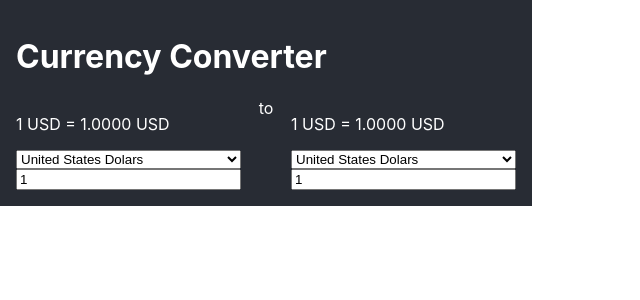
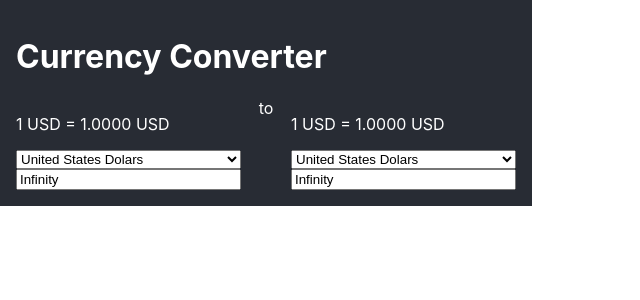
Before and after one commit to simondell/test-artfinder, a React (Create React App) app: page / in a window 1280 px wide. Shown: the top 300 px of the page, without its empty margins (0-640 px from the left). Built offline with nearby package versions, Linux system fonts and the light colour scheme.

Commit message:
Pretty close to converting correctly

```diff
--- a/src/App.tsx
+++ b/src/App.tsx
@@ -1,7 +1,8 @@
 import React from 'react';
 import AmountBoard from './Amounts/AmountBoard';
 import RatesContext, {
-  Rate
+  getRate,
+  Rate,
 } from './Rates/RatesContext'
 import './App.css';
 
@@ -67,25 +68,61 @@ function setRates (rates: Rate[]): RatesAction {
   }
 }
 
-export function manageAmounts (state: ConverterState, action: AmountsAction): Amount[] {
+export function manageAmounts (state: ConverterState, action: AmountsAction): ConverterState {
+  const {
+    amounts,
+    rates,
+  } = state
+
   const { index } = action
-  const { amounts } = state
 
   switch (action.type) {
     case AmountsActionTypes.SET_CURRENCY: {
-      const { denomination = amounts[index].denomination } = action;
-      const newAmount =  set<Amount>('denomination', denomination, amounts[index]);
-      return updateAt<Amount>(index, newAmount, amounts);
+      const {
+        denomination: previousDenomenation,
+        value: previousValue,
+      } = amounts[index]
+      const { denomination = previousDenomenation } = action;
+
+      const previousRate = getRate(previousDenomenation, rates);
+      const denominationRate = getRate(denomination, rates);
+      const ratio = denominationRate / previousRate;
+      const value = previousValue * ratio
+
+      const updated = { denomination, value }
+      const updatedAmounts = updateAt<Amount>(index, updated, amounts);
+
+      return set<ConverterState>('amounts', updatedAmounts, state)
     }
 
     case AmountsActionTypes.SET_VALUE: {
-      const { value = amounts[index].value } = action;
-      const newAmount = set<Amount>('value', value, amounts[index]);
-      return updateAt<Amount>(index, newAmount, amounts);
+      const updated = set<Amount>('value', action.value, amounts[index])
+      // const { value = amounts[index].value } = action;
+      // const newAmount = set<Amount>('value', value, amounts[index]);
+      // return updateAt<Amount>(index, newAmount, amounts);
+
+      const other = index == Indeces.FIRST
+        ? amounts[Indeces.SECOND]
+        : amounts[Indeces.FIRST]
+
+      const {
+        denomination: otherDenomenation,
+        value: otherValue,
+      } = other
+
+      const otherRate = getRate(otherDenomenation, rates);
+      const rate = getRate(updated.denomination, rates);
+      const ratio = otherRate / rate;
+      const newOtherValue = otherValue * ratio
+
+      const updatedOther = set<Amount>('value', newOtherValue, other)
+
+      const newAmounts = [updated, updatedOther]
+      return set<ConverterState>('amounts', newAmounts, state)
     }
 
     default:
-      return amounts;
+      return state;
   }
 }
 
@@ -113,9 +150,7 @@ export function rootReducer (state = defaultState, action: AmountsAction | Rates
 
     case AmountsActionTypes.SET_CURRENCY:
     case AmountsActionTypes.SET_VALUE: {
-      const amounts = manageAmounts(state, action as AmountsAction);
-      const nextState = set<ConverterState>('amounts', amounts, state);
-      return nextState;
+      return manageAmounts(state, action as AmountsAction);
     }
 
     default:
```
Also changed, not shown: 1 other file (tests, documents, lock files or other folders).
